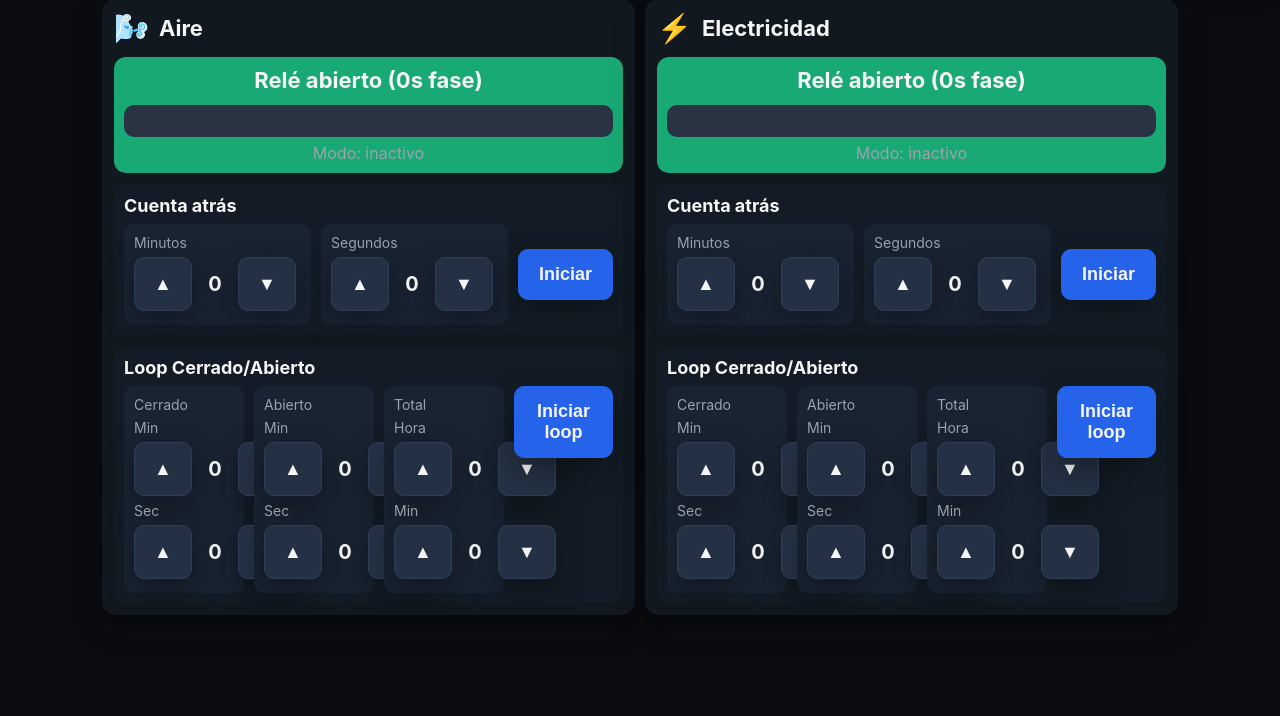
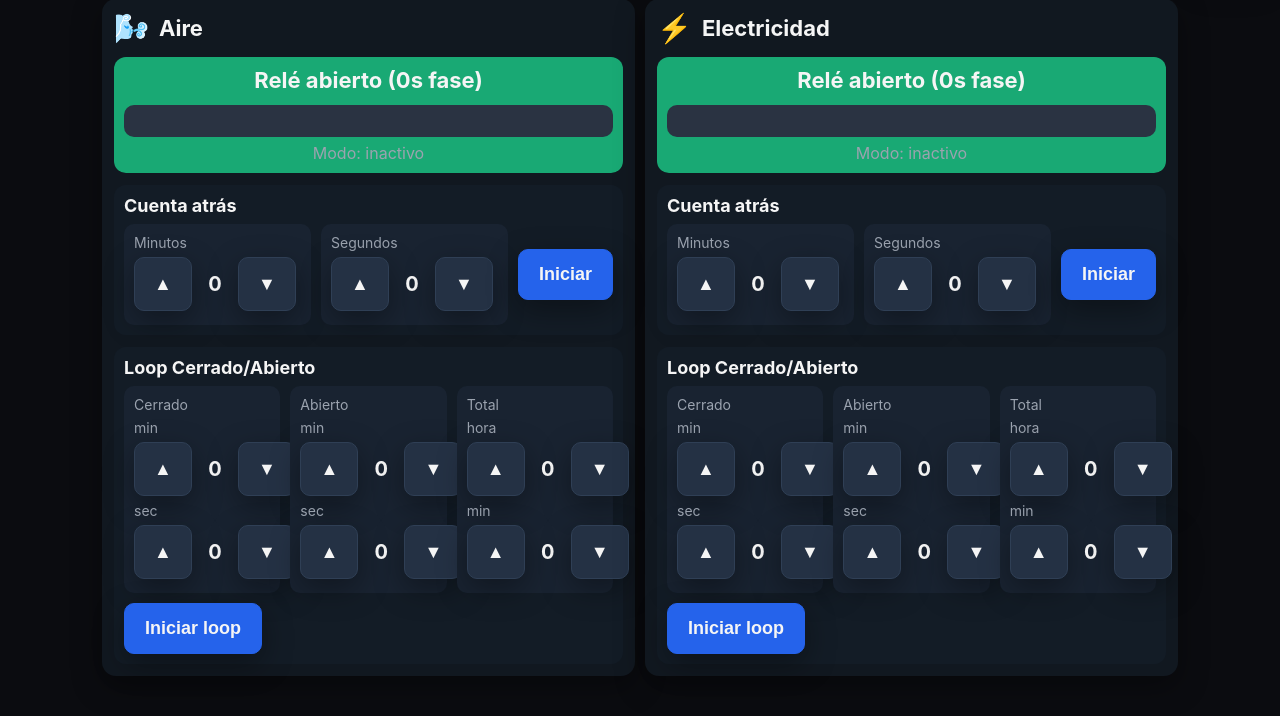
Before and after one commit to ArnauMorato/Kinkmatic, a Flask app: page / in a window 1280 px wide. Shown: the part 84-800 px from the top of the page. Run offline with Flask 3, Linux system fonts and the light colour scheme.

Commit message:
chore: labels min/sec y wrap siempre en controles

```diff
--- a/static/style.css
+++ b/static/style.css
@@ -197,9 +197,7 @@ main {
   main { grid-template-columns: repeat(2, minmax(0, 1fr)); }
 }
 
-@media (min-width: 800px) {
-  .row.wrap { flex-wrap: nowrap; }
-}
+/* Mantener wrap siempre para que no desborde en horizontal */
 
 @media (max-width: 480px) {
   .btn { padding: 10px 12px; font-size: 16px; }
--- a/templates/index.html
+++ b/templates/index.html
@@ -56,13 +56,13 @@
           <div class="row wrap">
             <div class="ctrl">
               <div class="ctrl-label">Cerrado</div>
-              <div class="ctrl-label sub">Min</div>
+              <div class="ctrl-label sub">min</div>
               <div class="ctrl-buttons">
                 <button class="btn arrow on-min-up">▲</button>
                 <div class="value on-min-val">0</div>
                 <button class="btn arrow on-min-down">▼</button>
               </div>
-              <div class="ctrl-label sub">Sec</div>
+              <div class="ctrl-label sub">sec</div>
               <div class="ctrl-buttons">
                 <button class="btn arrow on-sec-up">▲</button>
                 <div class="value on-sec-val">0</div>
@@ -71,13 +71,13 @@
             </div>
             <div class="ctrl">
               <div class="ctrl-label">Abierto</div>
-              <div class="ctrl-label sub">Min</div>
+              <div class="ctrl-label sub">min</div>
               <div class="ctrl-buttons">
                 <button class="btn arrow off-min-up">▲</button>
                 <div class="value off-min-val">0</div>
                 <button class="btn arrow off-min-down">▼</button>
               </div>
-              <div class="ctrl-label sub">Sec</div>
+              <div class="ctrl-label sub">sec</div>
               <div class="ctrl-buttons">
                 <button class="btn arrow off-sec-up">▲</button>
                 <div class="value off-sec-val">0</div>
@@ -86,13 +86,13 @@
             </div>
             <div class="ctrl">
               <div class="ctrl-label">Total</div>
-              <div class="ctrl-label sub">Hora</div>
+              <div class="ctrl-label sub">hora</div>
               <div class="ctrl-buttons">
                 <button class="btn arrow total-hour-up">▲</button>
                 <div class="value total-hour-val">0</div>
                 <button class="btn arrow total-hour-down">▼</button>
               </div>
-              <div class="ctrl-label sub">Min</div>
+              <div class="ctrl-label sub">min</div>
               <div class="ctrl-buttons">
                 <button class="btn arrow total-min-up">▲</button>
                 <div class="value total-min-val">0</div>
```
